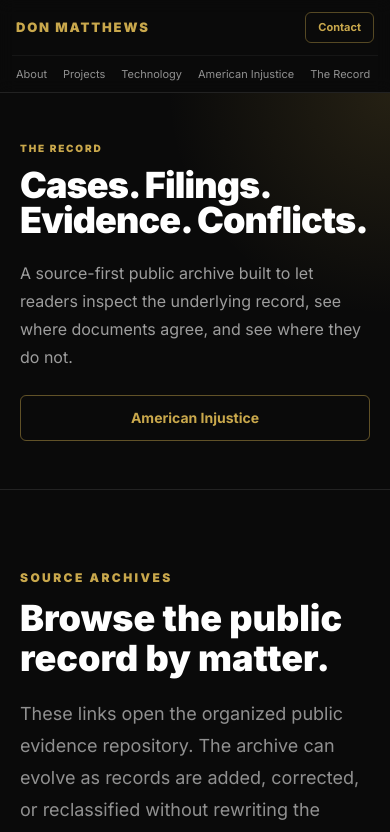
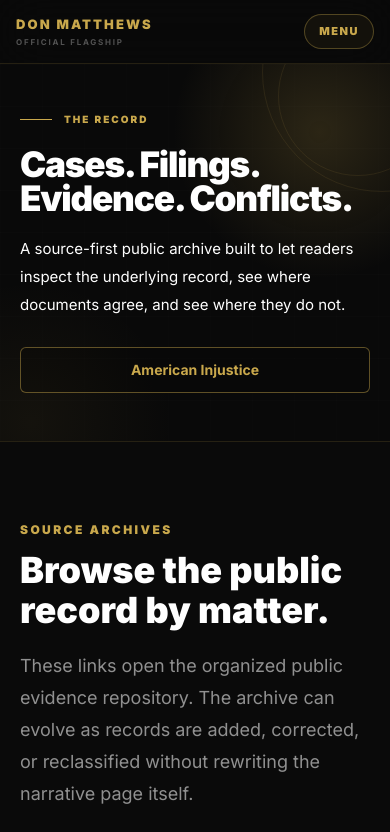
Before and after one commit to patriotnewsactivism/donmatthews-live, a Next.js app: page /record in a window 390 px wide. Shown: the top 832 px of the page. Built offline with nearby package versions, Linux system fonts and the light colour scheme.

Commit message:
Redesign mobile navigation and shared page heroes

```diff
--- a/src/components/FlagshipShell.tsx
+++ b/src/components/FlagshipShell.tsx
@@ -16,18 +16,31 @@ const nav = [
 
 export function SiteHeader() {
   return (
-    <header className="sticky top-0 z-50 border-b border-white/10 bg-[#0a0a0a]/92 backdrop-blur">
+    <header className="sticky top-0 z-50 border-b border-[#c9a84c]/15 bg-[#090909]/90 backdrop-blur-xl">
       <div className="mx-auto max-w-7xl px-4 sm:px-5">
-        <div className="flex items-center justify-between gap-4 py-3 sm:gap-6 sm:py-4">
-          <Link href="/" className="shrink-0 text-[13px] font-black tracking-[0.14em] text-[#c9a84c] sm:text-base sm:tracking-[0.18em]">DON MATTHEWS</Link>
-          <nav className="hidden flex-wrap items-center justify-end gap-x-4 gap-y-2 text-[13px] text-white/60 lg:flex">
+        <div className="flex items-center justify-between gap-4 py-3.5 sm:py-4">
+          <Link href="/" className="group shrink-0">
+            <span className="block text-[13px] font-black tracking-[0.16em] text-[#c9a84c] transition group-hover:text-[#e1c66f] sm:text-base sm:tracking-[0.19em]">DON MATTHEWS</span>
+            <span className="mt-0.5 block text-[8px] font-bold tracking-[0.22em] text-white/30 sm:hidden">OFFICIAL FLAGSHIP</span>
+          </Link>
+
+          <nav className="hidden flex-wrap items-center justify-end gap-x-4 gap-y-2 text-[13px] text-white/55 lg:flex">
             {nav.map(([label, href]) => <Link key={href} href={href} className="transition hover:text-white">{label}</Link>)}
           </nav>
-          <Link href="/contact" className="rounded-md border border-[#c9a84c]/40 px-3 py-1.5 text-[11px] font-bold text-[#c9a84c] sm:py-2 sm:text-xs lg:hidden">Contact</Link>
+
+          <details className="relative lg:hidden [&>summary::-webkit-details-marker]:hidden">
+            <summary className="cursor-pointer list-none rounded-full border border-[#c9a84c]/35 bg-[#c9a84c]/[0.06] px-3.5 py-2 text-[11px] font-black uppercase tracking-[0.14em] text-[#c9a84c] transition hover:bg-[#c9a84c]/10">Menu</summary>
+            <div className="absolute right-0 top-[calc(100%+0.75rem)] w-[min(320px,calc(100vw-2rem))] overflow-hidden rounded-2xl border border-[#c9a84c]/20 bg-[#0d0d0d]/98 p-2 shadow-2xl shadow-black/70 backdrop-blur-xl">
+              <div className="grid grid-cols-2 gap-1">
+                {nav.map(([label, href], index) => (
+                  <Link key={href} href={href} className="rounded-xl px-3 py-3 text-sm font-semibold text-white/65 transition hover:bg-white/[0.05] hover:text-white">
+                    <span className="mr-2 text-[10px] font-black text-[#c9a84c]/65">{String(index + 1).padStart(2, "0")}</span>{label}
+                  </Link>
+                ))}
+              </div>
+            </div>
+          </details>
         </div>
-        <nav className="-mx-1 flex gap-4 overflow-x-auto whitespace-nowrap border-t border-white/5 px-1 py-2.5 text-[11px] text-white/55 [scrollbar-width:none] sm:gap-5 sm:py-3 sm:text-xs lg:hidden">
-          {nav.slice(0, -1).map(([label, href]) => <Link key={href} href={href} className="shrink-0 transition hover:text-white">{label}</Link>)}
-        </nav>
       </div>
     </header>
   );
@@ -55,13 +68,20 @@ export function SiteFooter() {
 
 export function PageHero({ eyebrow, title, intro, actions }: { eyebrow: string; title: string; intro: string; actions?: ReactNode }) {
   return (
-    <section className="relative overflow-hidden border-b border-white/10">
-      <div className="absolute inset-0 bg-[radial-gradient(circle_at_top_right,rgba(201,168,76,0.14),transparent_40%)]" />
+    <section className="relative isolate overflow-hidden border-b border-[#c9a84c]/15 bg-[#090909]">
+      <div className="absolute inset-0 -z-20 bg-[radial-gradient(circle_at_82%_18%,rgba(201,168,76,0.18),transparent_33%),radial-gradient(circle_at_8%_95%,rgba(201,168,76,0.06),transparent_28%)]" />
+      <div className="absolute inset-0 -z-10 opacity-[0.18] [background-image:linear-gradient(rgba(255,255,255,0.06)_1px,transparent_1px),linear-gradient(90deg,rgba(255,255,255,0.035)_1px,transparent_1px)] [background-size:42px_42px]" />
+      <div className="absolute right-[-7rem] top-[-7rem] h-60 w-60 rounded-full border border-[#c9a84c]/10 sm:h-80 sm:w-80" />
+      <div className="absolute right-[-3rem] top-[-3rem] h-40 w-40 rounded-full border border-[#c9a84c]/10 sm:h-56 sm:w-56" />
+
       <div className="relative mx-auto max-w-7xl px-5 py-12 sm:py-24">
-        <p className="text-[10px] font-black tracking-[0.18em] text-[#c9a84c] sm:text-xs sm:tracking-[0.22em]">{eyebrow}</p>
-        <h1 className="mt-3 max-w-5xl text-[2.25rem] font-black leading-[.98] tracking-[-0.025em] sm:mt-4 sm:text-6xl sm:tracking-normal lg:text-7xl">{title}</h1>
-        <p className="mt-5 max-w-3xl text-base leading-7 text-white/60 sm:mt-6 sm:text-xl sm:leading-8">{intro}</p>
-        {actions ? <div className="mt-6 grid gap-3 sm:mt-8 sm:flex sm:flex-wrap">{actions}</div> : null}
+        <div className="mb-5 flex items-center gap-3">
+          <span className="h-px w-8 bg-[#c9a84c] sm:w-12" />
+          <p className="text-[10px] font-black tracking-[0.2em] text-[#c9a84c] sm:text-xs sm:tracking-[0.24em]">{eyebrow}</p>
+        </div>
+        <h1 className="max-w-5xl text-[2.2rem] font-black leading-[.98] tracking-[-0.035em] sm:text-6xl sm:tracking-normal lg:text-7xl">{title}</h1>
+        <p className="mt-5 max-w-3xl text-[15px] leading-7 text-white/58 sm:mt-6 sm:text-xl sm:leading-8">{intro}</p>
+        {actions ? <div className="mt-7 grid gap-3 sm:mt-8 sm:flex sm:flex-wrap">{actions}</div> : null}
       </div>
     </section>
   );
@@ -83,7 +103,7 @@ export function GoldButton({ href, children }: { href: string; children: ReactNo
 
 export function OutlineButton({ href, children }: { href: string; children: ReactNode }) {
   const external = href.startsWith("http");
-  const classes = "rounded-md border border-[#c9a84c]/45 px-5 py-3 text-center text-sm font-bold text-[#c9a84c] transition hover:bg-[#c9a84c]/10 sm:text-base";
+  const classes = "rounded-md border border-[#c9a84c]/45 bg-black/10 px-5 py-3 text-center text-sm font-bold text-[#c9a84c] transition hover:bg-[#c9a84c]/10 sm:text-base";
   return external ? (
     <a href={href} target="_blank" rel="noopener noreferrer" className={classes}>{children}</a>
   ) : (
```
